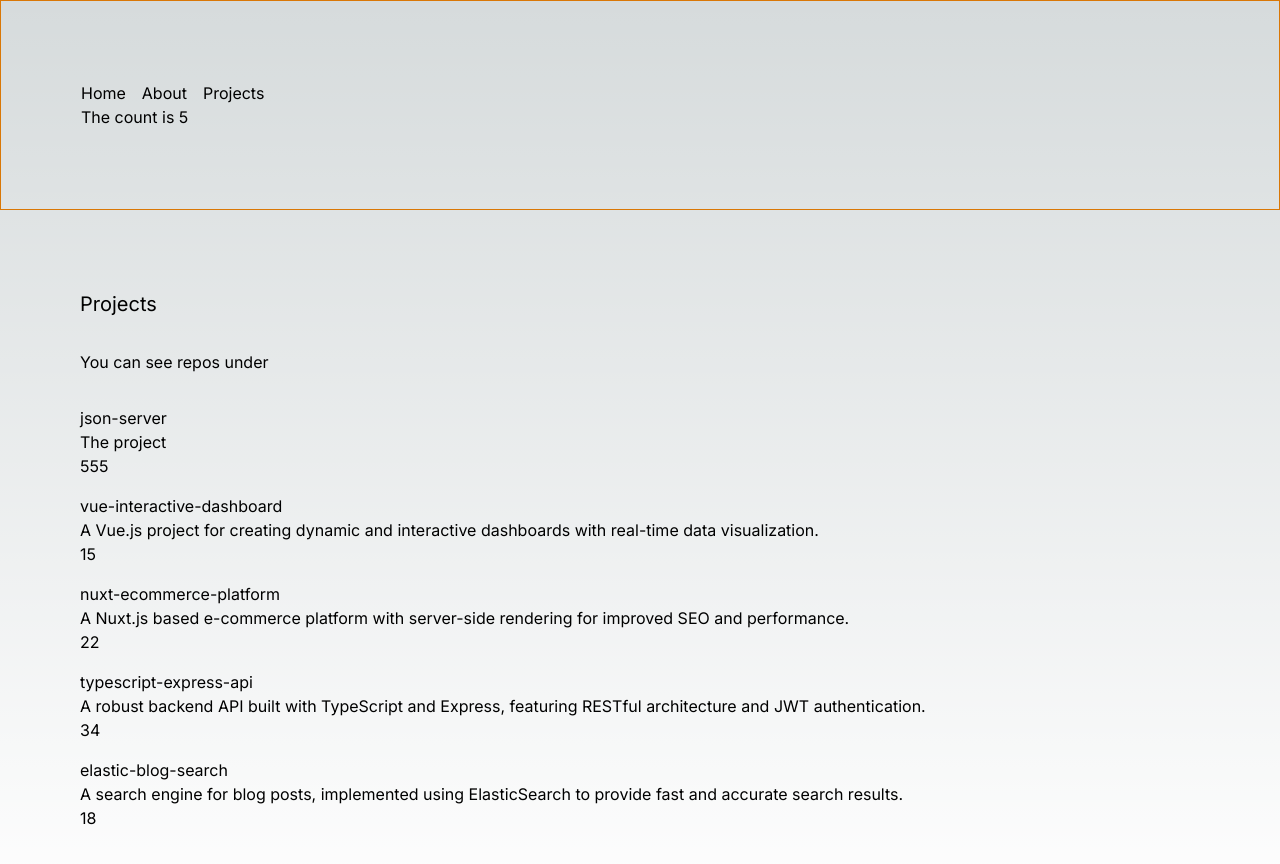
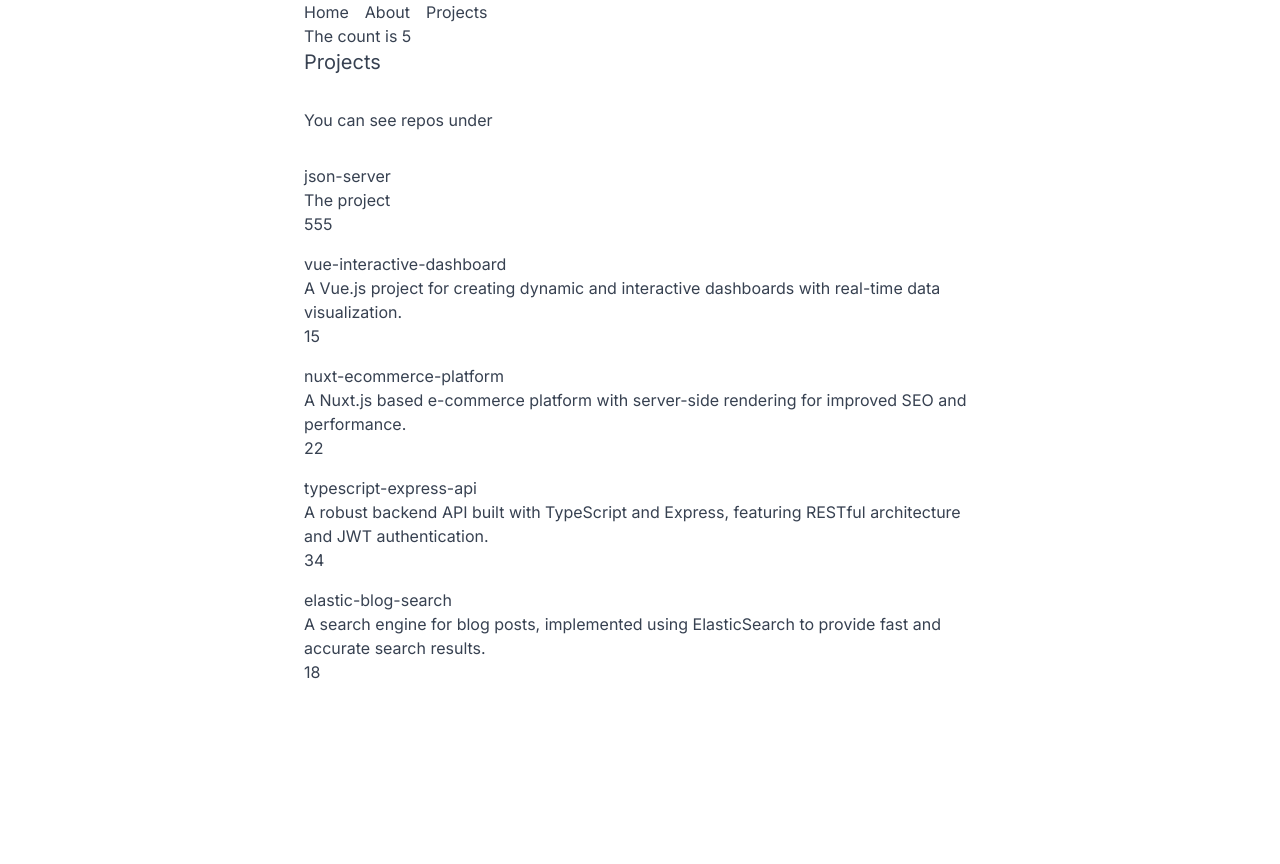
Before and after one commit to tascagdas/tascagdas-blog-portfolio, a Next.js app: page /about/projects in a window 1280 px wide. Shown: the top 864 px of the page. After the commit the page ends 800 px from the top, so only its background shows below. Built offline with nearby package versions, Linux system fonts and the light colour scheme; data requests are answered from the project's data file.

Commit message:
tailwind ayrintili ogrenmek icin bir giris yapildi sadece dark mode @apply ozelligi vs.

```diff
--- a/app/about/projects/page.js
+++ b/app/about/projects/page.js
@@ -4,7 +4,7 @@ import ProjectListLoading from "./components/project-list-loading";
 
 export default async function ProjectsPage() {
     return (<>
-        <div className="p-20">
+        <div className="">
             <h1 className="mb-8 text-xl">Projects</h1>
 
             <div className="mb-8">You can see repos under</div>
--- a/app/globals.css
+++ b/app/globals.css
@@ -2,32 +2,6 @@
 @tailwind components;
 @tailwind utilities;
 
-:root {
-  --foreground-rgb: 0, 0, 0;
-  --background-start-rgb: 214, 219, 220;
-  --background-end-rgb: 255, 255, 255;
+body{
+  @apply bg-white text-gray-700 container mx-auto dark:bg-gray-800 dark:text-gray-200 max-w-2xl
 }
-
-@media (prefers-color-scheme: dark) {
-  :root {
-    --foreground-rgb: 255, 255, 255;
-    --background-start-rgb: 0, 0, 0;
-    --background-end-rgb: 0, 0, 0;
-  }
-}
-
-body {
-  color: rgb(var(--foreground-rgb));
-  background: linear-gradient(
-      to bottom,
-      transparent,
-      rgb(var(--background-end-rgb))
-    )
-    rgb(var(--background-start-rgb));
-}
-
-@layer utilities {
-  .text-balance {
-    text-wrap: balance;
-  }
-}
--- a/app/page.js
+++ b/app/page.js
@@ -26,7 +26,7 @@ export default function Home() {
 
   return (
     <>
-      <div className="p-20 space-y-4">
+      <div className=" space-y-4">
         {cards}
         <div className="flex space-x-4">
           <button className="btn" onClick={handleClick}>
--- a/components/header.js
+++ b/components/header.js
@@ -2,7 +2,7 @@ import Counter from "@/components/counter";
 import Link from "next/link";
 
 export default function  Header(){
-    return(<header className="p-20 border border-amber-600">
+    return(<header className="">
         <ul className="flex space-x-4">
             <li><Link href="/">Home</Link></li>
             <li><Link href="/about">About</Link></li>
```
